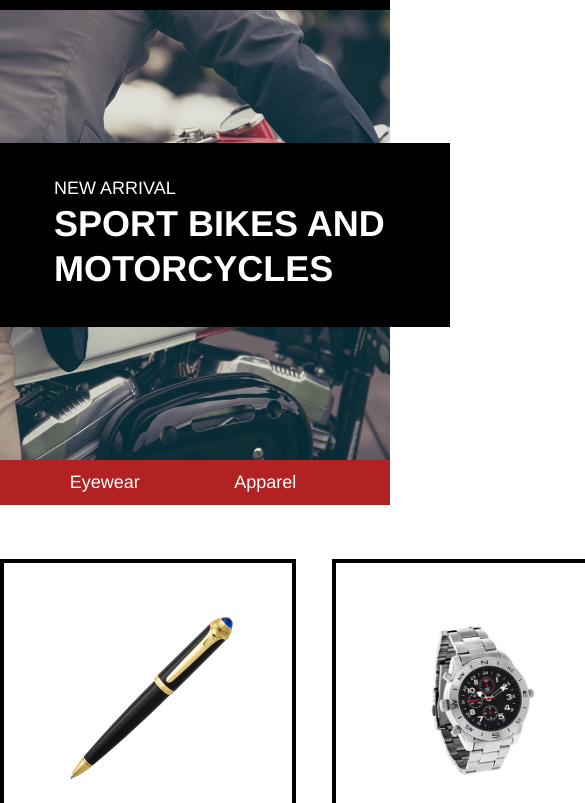
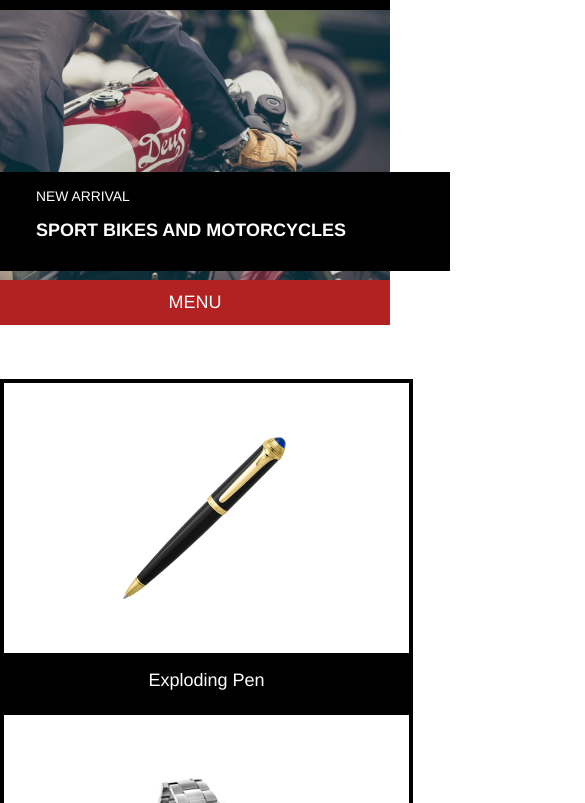
Before and after one commit to jessorellanes/secretagent, a plain HTML site: page index.html in a window 390 px wide. Shown: the part 41-844 px from the top of the page, 585 px wide, since content can reach past the window. Drawn offline with Linux system fonts and the light colour scheme.

Commit message:
Add responsive styles

```diff
--- a/index.html
+++ b/index.html
@@ -21,6 +21,7 @@
         </div>
       </div>
       <nav>
+        <span class="nav">Menu</span>
         <ul class="flex container">
           <li><a class="txt-white" href="#">Eyewear</a></li>
           <li><a class="txt-white" href="#">Apparel</a></li>
--- a/resources/css/style.css
+++ b/resources/css/style.css
@@ -60,6 +60,11 @@ header {
 nav {
   background-color: firebrick;
   padding: 0.75rem 1.25rem;
+  text-align: center;
+}
+
+.nav {
+  display: none;
 }
 
 nav ul {
@@ -76,8 +81,7 @@ nav li a{
 }
 
 .title,
-.title-box,
-.hero {
+.title-box {
   justify-content: center;
 }
 
@@ -89,6 +93,7 @@ nav li a{
 }
 
 .title-box {
+  margin-top: 9rem;
   width: 25rem;
 }
 
@@ -108,6 +113,7 @@ h1 {
 footer {
   margin-top: 3rem;
   justify-content:space-between;
+  flex-wrap: wrap;
 }
 
 .article,
@@ -145,3 +151,59 @@ footer {
   align-items: center;
   justify-content: flex-start;
 }
+
+/**Media Queries**/
+
+@media only screen and (max-width: 1024px) {
+  .container {
+    width: 800px;
+  }
+
+  .article,
+  .info {
+    width: 47%;
+  }
+}
+
+@media only screen and (max-width: 470px) {
+  .hero {
+    height: 15rem;
+  }
+
+  .text-box{
+    margin-top: 10rem;
+  }
+
+  nav ul li a {
+    display: none;
+    justify-content: center;
+  }
+
+  .nav {
+    display: initial;
+  }
+
+  .container {
+    width: 450px;
+  }
+
+  .title-text {
+    font-size: 1rem;
+    padding: 0.25rem 0 1rem 2rem;
+  }
+
+  .title-box span {
+    font-size: 0.77rem;
+    padding-top: 1rem;
+    padding-left: 2rem;
+  }
+
+  .article,
+  .info {
+    width: 90%;
+  }
+
+  footer {
+    justify-content: center;
+  }
+}
```
